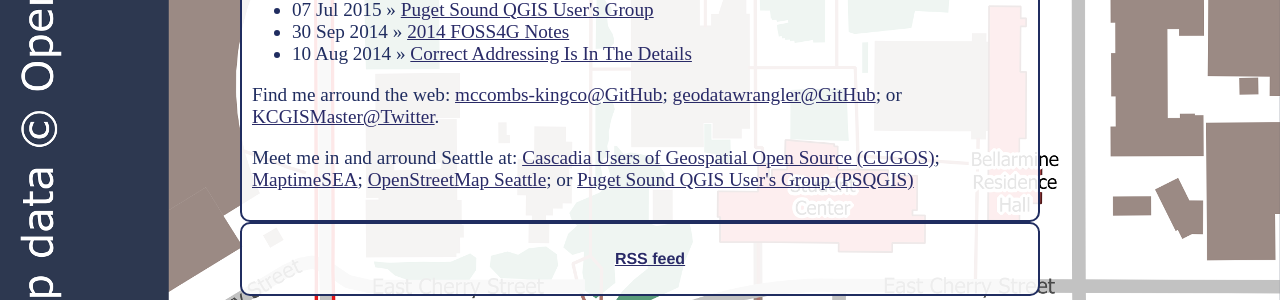
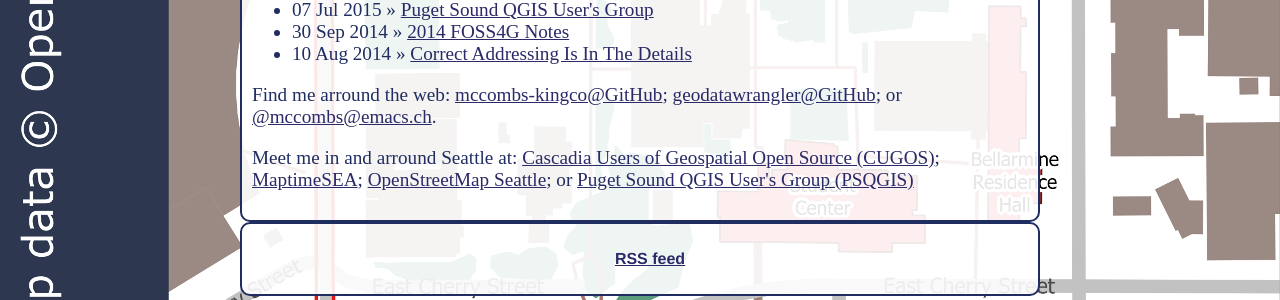
Before and after one commit to geodatawrangler/geodatawrangler.github.io, a Jekyll site: the page built from index.html, in a window 1280 px wide. Shown: the part 532-832 px from the top of the page. Built offline with Jekyll 4.4.1, drawn with Linux system fonts in a browser that asks for light colours.

Commit message:
<2022-11-17 Thu 22:17>

```diff
--- a/index.html
+++ b/index.html
@@ -14,7 +14,7 @@ title: Tales of Wrangling Geodata
 </ul>
 
     <p>
-         Find me arround the web: <a href="https://github.com/mccombsp-kingco">mccombs-kingco@GitHub</a>; <a href="https://github.com/geodatawrangler">geodatawrangler@GitHub</a>; or <a href="https://twitter.com/KCGISMaster">KCGISMaster@Twitter</a>.
+         Find me arround the web: <a href="https://github.com/mccombsp-kingco">mccombs-kingco@GitHub</a>; <a href="https://github.com/geodatawrangler">geodatawrangler@GitHub</a>; or <a rel="me" href="https://emacs.ch/@mccombs">@mccombs@emacs.ch</a>.
     </p>
     <p>
         Meet me in and arround Seattle at: <a href="http://cugos.org/">Cascadia Users of Geospatial Open Source (CUGOS)</a>;
```
